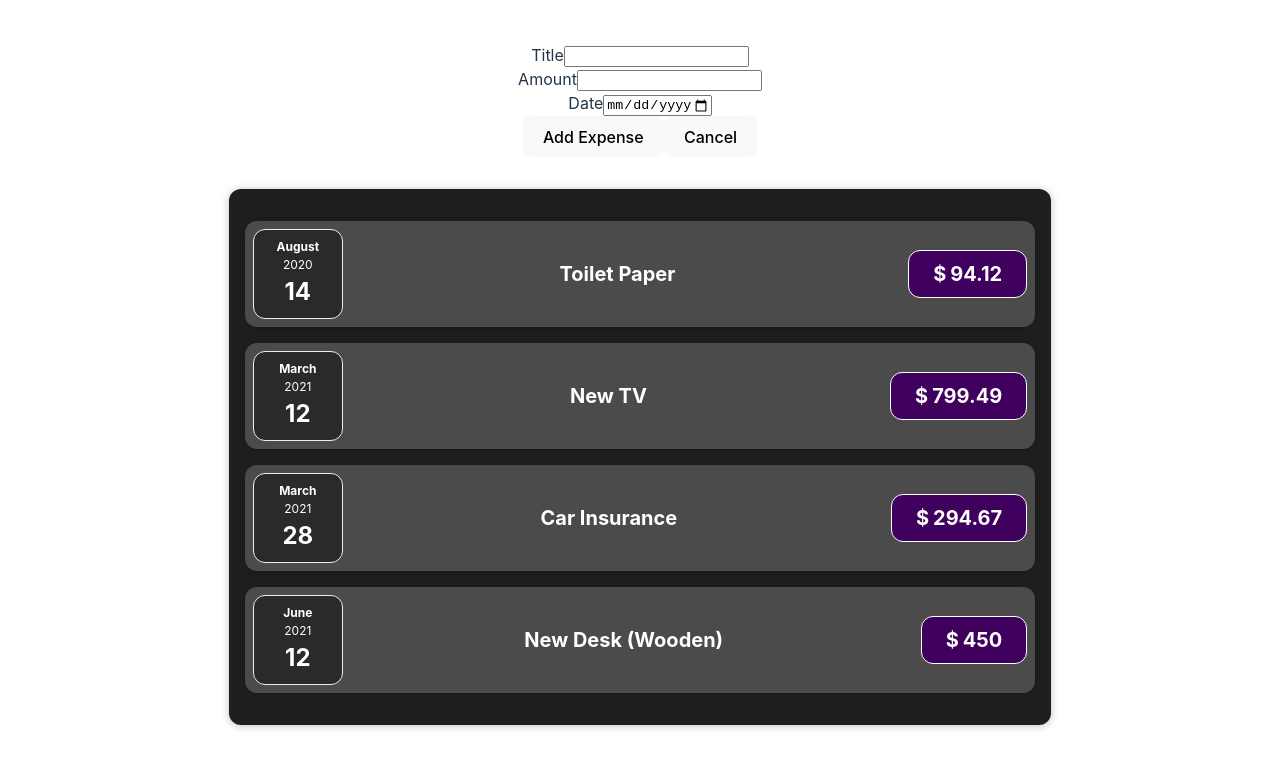
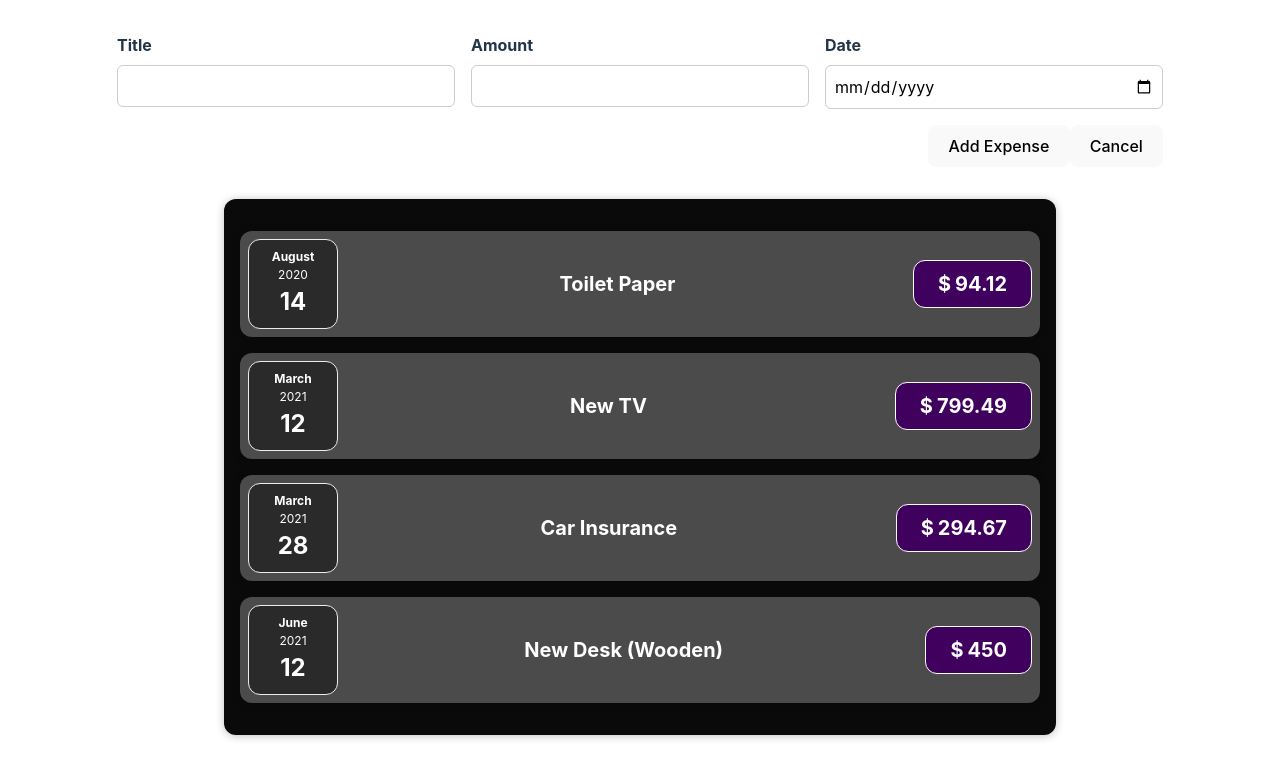
Before and after one commit to Abdalrhman7mida/expense-tracker, a React (Vite) app: page / in a window 1280 px wide. Shown: the top 778 px of the page. Built offline with nearby package versions, Linux system fonts and the light colour scheme.

Commit message:
feature/expense-form: Add style for `NewExpense` component
- [x] Make the color of the background more dark.

```diff
--- a/src/component/Expenses/Expenses.css
+++ b/src/component/Expenses/Expenses.css
@@ -1,6 +1,6 @@
 .expenses {
     padding: 1rem;
-    background-color: rgb(31, 31, 31);
+    background-color: rgb(10, 10, 10);
     margin: 2rem auto;
     width: 50rem;
     max-width: 95%;
--- /dev/null
+++ b/src/component/NewExpense/ExpenseForm.css
@@ -0,0 +1,26 @@
+.new-expense__controls {
+    display: flex;
+    flex-wrap: wrap;
+    gap: 1rem;
+    margin-bottom: 1rem;
+    text-align: left;
+  }
+
+  .new-expense__control label {
+    font-weight: bold;
+    margin-bottom: 0.5rem;
+    display: block;
+  }
+
+  .new-expense__control input {
+    font: inherit;
+    padding: 0.5rem;
+    border-radius: 6px;
+    border: 1px solid #ccc;
+    width: 20rem;
+    max-width: 100%;
+  }
+
+  .new-expense__actions {
+    text-align: right;
+  }
--- a/src/component/NewExpense/ExpenseForm.tsx
+++ b/src/component/NewExpense/ExpenseForm.tsx
@@ -1,4 +1,5 @@
 import { useState } from "react";
+import "./ExpenseForm.css";
 
 export const ExpenseForm = () => {
 
```
